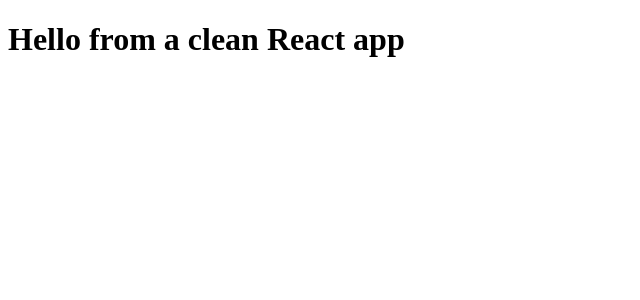
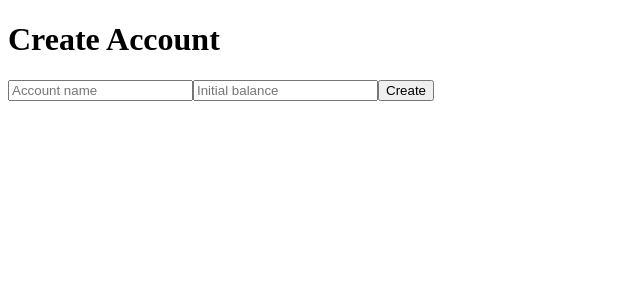
Before and after one commit to dtx14189/full-stack, a React (Create React App) app in the folder frontend/: page / in a window 1280 px wide. Shown: the top 300 px of the page, without its empty margins (0-640 px from the left). Built offline with nearby package versions, Linux system fonts and the light colour scheme.

Commit message:
React Test

```diff
--- a/frontend/src/App.js
+++ b/frontend/src/App.js
@@ -1,8 +1,58 @@
-// src/App.js
-import React from "react";
+import React, { useState } from "react";
 
 function App() {
-  return <h1>Hello from a clean React app</h1>;
+  const [name, setName] = useState("");
+  const [balance, setBalance] = useState("");
+  const [message, setMessage] = useState("");
+
+  const handleSubmit = async (e) => {
+    e.preventDefault(); // Prevent page reload
+
+    const response = await fetch("http://localhost:5000/accounts", {
+      method: "POST",
+      headers: {
+        "Content-Type": "application/json",
+      },
+      body: JSON.stringify({
+        name: name,
+        initial_balance: parseFloat(balance),
+      }),
+    });
+
+    const data = await response.json();
+
+    if (response.ok) {
+      setMessage(`Account created for ${data.name} with $${data.balance}`);
+    } else {
+      setMessage(`Error: ${data.error || "Could not create account"}`);
+    }
+
+    // Optional: clear form
+    setName("");
+    setBalance("");
+  };
+
+  return (
+    <div>
+      <h1>Create Account</h1>
+      <form onSubmit={handleSubmit}>
+        <input
+          type="text"
+          placeholder="Account name"
+          value={name}
+          onChange={(e) => setName(e.target.value)}
+        />
+        <input
+          type="number"
+          placeholder="Initial balance"
+          value={balance}
+          onChange={(e) => setBalance(e.target.value)}
+        />
+        <button type="submit">Create</button>
+      </form>
+      {message && <p>{message}</p>}
+    </div>
+  );
 }
 
 export default App;
```
